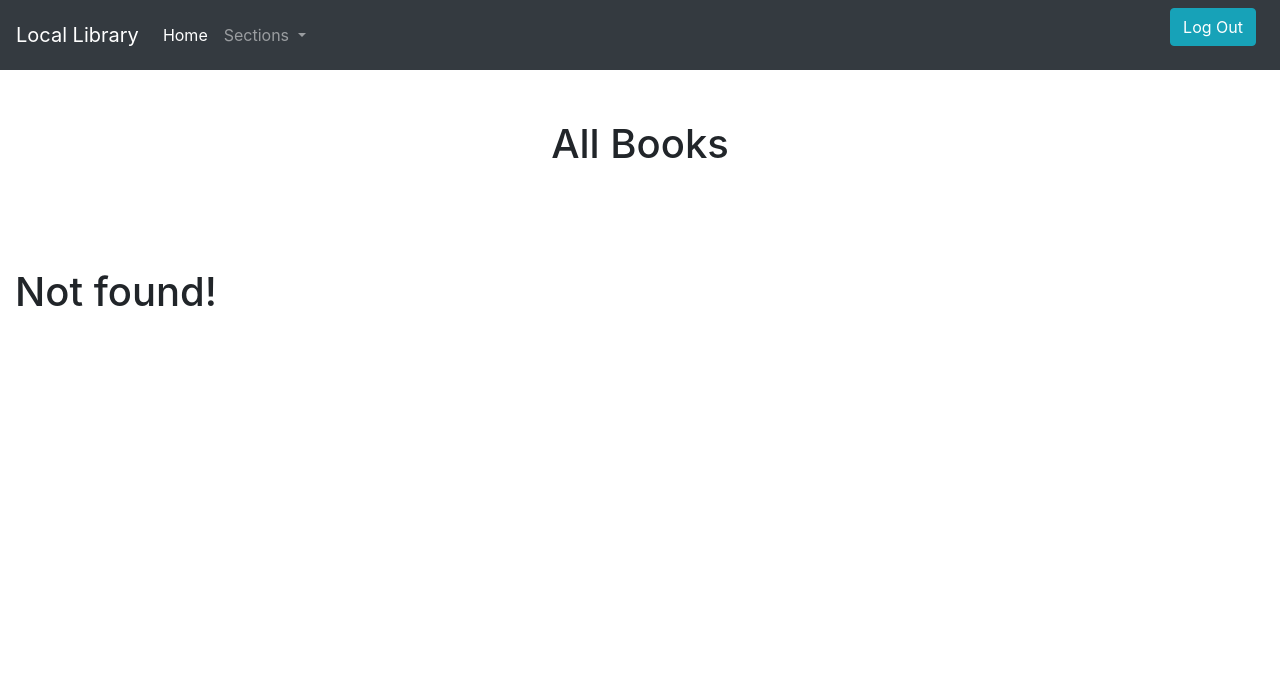
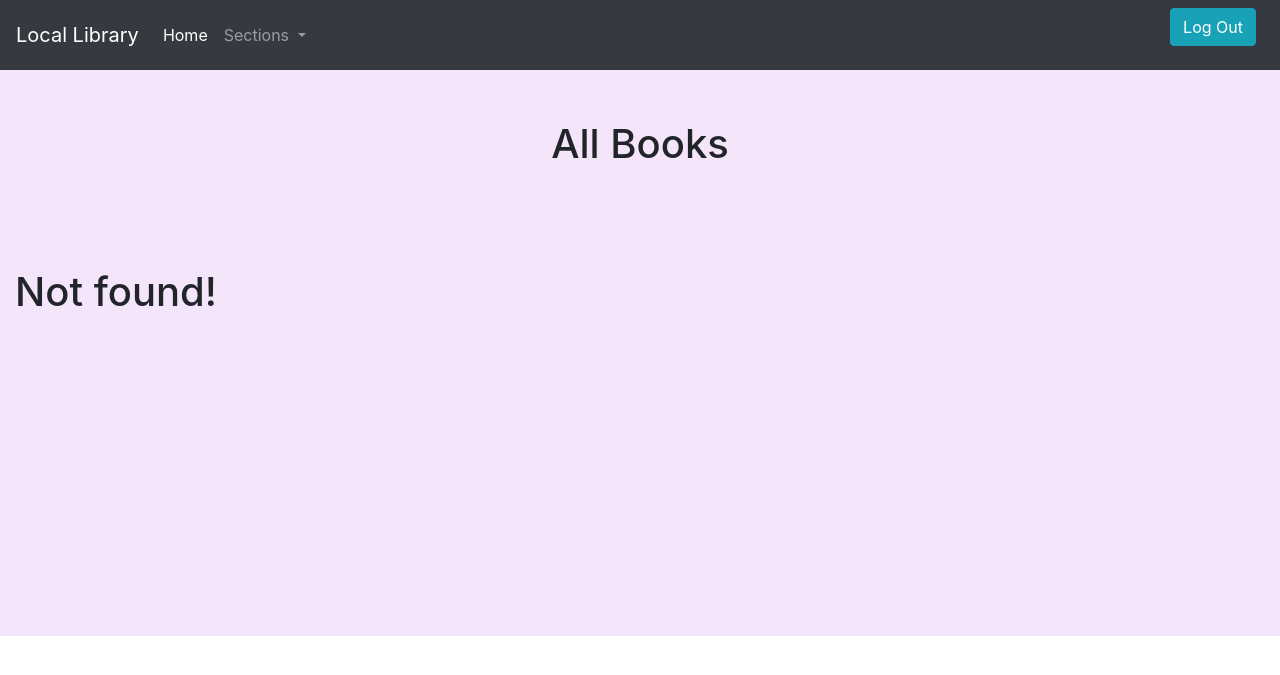
Before and after one commit to MohamadGorji/book-library, a Django app: page /book/list in a window 1280 px wide. Shown: the top 675 px of the page. Run offline with Django 3.2, Linux system fonts and the light colour scheme; the visitor is signed in with stand-in values (Sample User, id 1); data that the repository does not hold is empty; some libraries are stand-ins or nearby versions.

Commit message:
Styled background

```diff
--- a/src/media/templates/shared/main.html
+++ b/src/media/templates/shared/main.html
@@ -11,6 +11,7 @@
     <title>Mysite {% block title %}{% endblock title %}</title>
 </head>
 <body>
+  <div style="background-color: hsl(285, 73%, 94%);">
   {% include "../partial/header.html" %}
   {% include "../partial/navigation.html" %}
   <div class="container-fluid">
@@ -18,6 +19,7 @@
     {% endblock body %}
   </div>
   {% include "../partial/footer.html" %}
+  </div>
     <script src="{% static 'js/jquery.min.js' %}"></script>
     <script src="{% static 'js/popper.min.js' %}"></script>
     <script src="{% static 'js/bootstrap.min.js' %}"></script>
```
Also changed, not shown: src/media/templates/partial/footer.html (+13 -1 lines).
